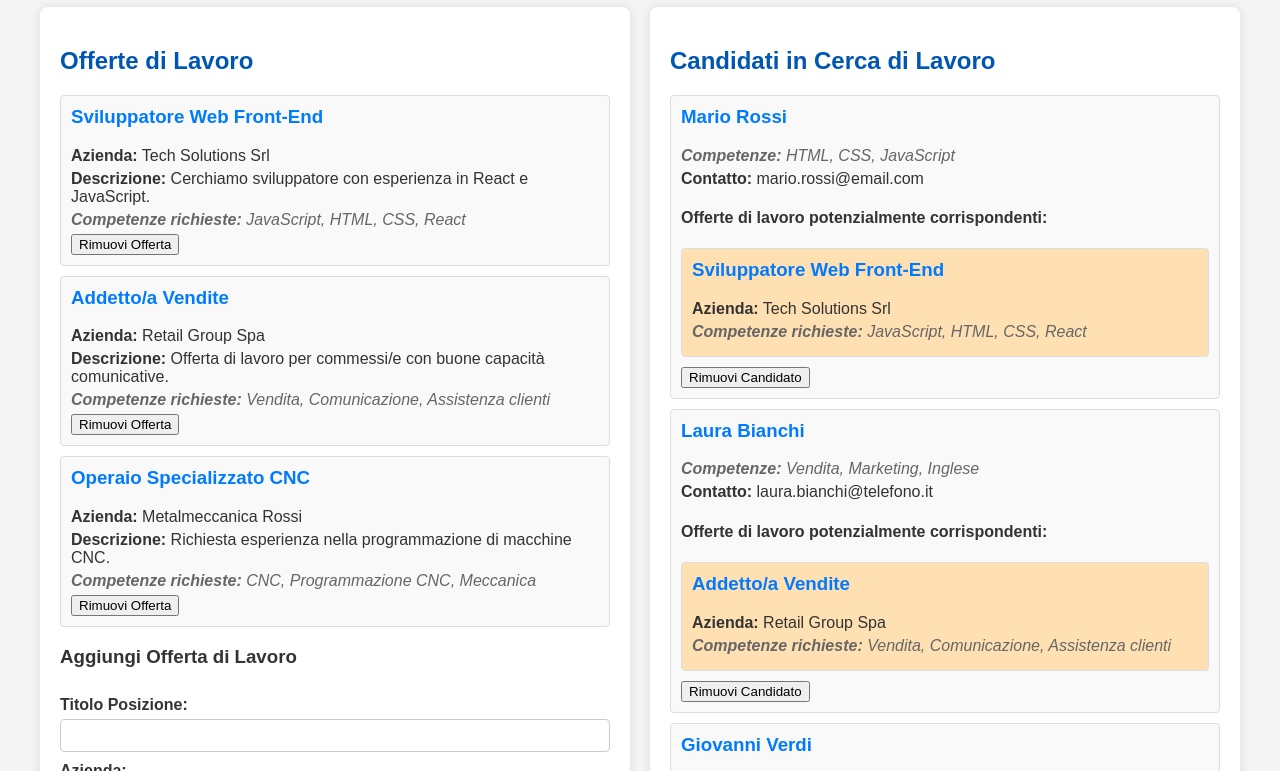
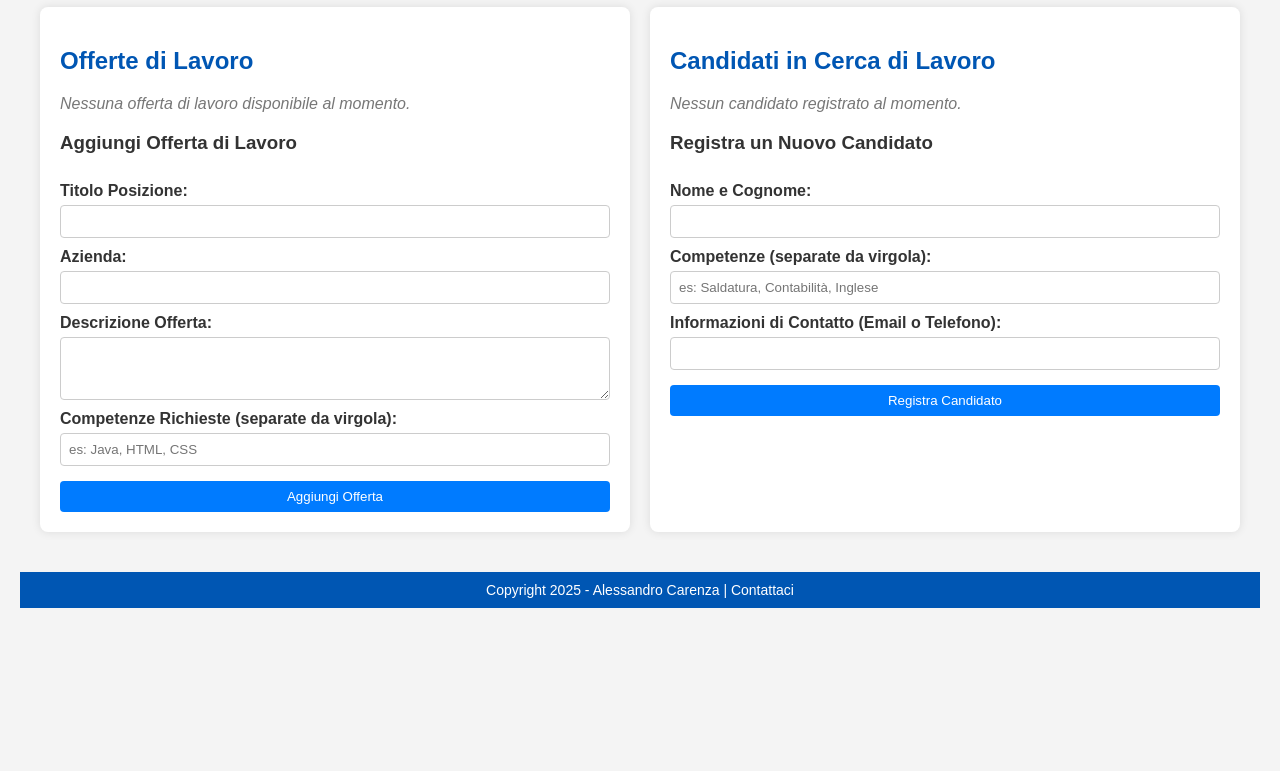
Before and after one commit to alessandrocarenza81/domandalavoro, a plain HTML site: page index.html in a window 1280 px wide. Shown: the part 73-844 px from the top of the page. After the commit the page ends 800 px from the top, so only its background shows below. Drawn offline with Linux system fonts and the light colour scheme.

Commit message:
Add files via upload

```diff
--- a/index.html
+++ b/index.html
@@ -3,7 +3,7 @@
 <head>
     <meta charset="UTF-8">
     <meta name="viewport" content="width=device-width, initial-scale=1.0">
-    <title>Piattaforma Lavoro</title>
+    <title>Piattaforma Incontro Domanda e Offerta di Lavoro - Leader Soc. Coop. Consortile</title>
     <style>
         body {
             font-family: Arial, sans-serif;
@@ -81,66 +81,80 @@
             color: #777;
             font-style: italic;
         }
+        footer {
+            text-align: center;
+            margin-top: 40px;
+            padding: 10px 0;
+            background-color: #0056b3;
+            color: white;
+            font-size: 14px;
+        }
+        footer a {
+            color: white;
+            text-decoration: none;
+        }
+        footer a:hover {
+            text-decoration: underline;
+        }
     </style>
 </head>
 <body>
-    <h1>Piattaforma Incontro Domanda e Offerta di Lavoro</h1>
-
+    <h1>Piattaforma Incontro Domanda e Offerta di Lavoro - Leader Soc. Coop. Consortile</h1>
     <div class="container">
         <div class="column">
             <h2>Offerte di Lavoro</h2>
             <div id="job-offers-list">
                 <!-- Le offerte di lavoro verranno inserite qui tramite JavaScript -->
             </div>
-
             <h3>Aggiungi Offerta di Lavoro</h3>
             <form id="add-job-offer-form">
                 <label for="job-title">Titolo Posizione:</label>
                 <input type="text" id="job-title" name="job-title" required>
-
                 <label for="company">Azienda:</label>
                 <input type="text" id="company" name="company" required>
-
                 <label for="job-description">Descrizione Offerta:</label>
                 <textarea id="job-description" name="job-description" rows="3"></textarea>
-
                 <label for="job-skills">Competenze Richieste (separate da virgola):</label>
                 <input type="text" id="job-skills" name="job-skills" placeholder="es: Java, HTML, CSS">
-
                 <button type="submit">Aggiungi Offerta</button>
             </form>
         </div>
-
         <div class="column">
             <h2>Candidati in Cerca di Lavoro</h2>
             <div id="job-seekers-list">
                 <!-- I candidati verranno inseriti qui tramite JavaScript -->
             </div>
-
             <h3>Registra un Nuovo Candidato</h3>
             <form id="add-job-seeker-form">
                 <label for="seeker-name">Nome e Cognome:</label>
                 <input type="text" id="seeker-name" name="seeker-name" required>
-
                 <label for="seeker-skills">Competenze (separate da virgola):</label>
                 <input type="text" id="seeker-skills" name="seeker-skills" placeholder="es: Saldatura, Contabilità, Inglese">
-
                 <label for="seeker-contact">Informazioni di Contatto (Email o Telefono):</label>
                 <input type="text" id="seeker-contact" name="seeker-contact">
-
                 <button type="submit">Registra Candidato</button>
             </form>
         </div>
     </div>
-
+    <footer>
+        Copyright 2025 - Alessandro Carenza |
+        <a href="mailto:alessandro.carenza@gmail.com">Contattaci</a>
+    </footer>
     <script>
         const jobOffersList = document.getElementById('job-offers-list');
         const jobSeekersList = document.getElementById('job-seekers-list');
         const addJobOfferForm = document.getElementById('add-job-offer-form');
         const addJobSeekerForm = document.getElementById('add-job-seeker-form');
 
-        let jobOffers = []; // Array per memorizzare le offerte di lavoro
-        let jobSeekers = []; // Array per memorizzare i candidati
+        // Carica i dati dal localStorage all'avvio
+        let jobOffers = JSON.parse(localStorage.getItem('jobOffers')) || [];
+        let jobSeekers = JSON.parse(localStorage.getItem('jobSeekers')) || [];
+
+        // Funzione per salvare i dati nel localStorage
+        function saveDataToLocalStorage() {
+            localStorage.setItem('jobOffers', JSON.stringify(jobOffers));
+            localStorage.setItem('jobSeekers', JSON.stringify(jobSeekers));
+        }
 
         // Funzione per visualizzare le offerte di lavoro
         function renderJobOffers() {
@@ -166,6 +180,7 @@
         // Funzione per rimuovere un'offerta di lavoro
         function removeJobOffer(index) {
             jobOffers.splice(index, 1);
+            saveDataToLocalStorage();
             renderJobOffers();
             renderJobSeekers(); // Ricalcola i match dopo la rimozione dell'offerta
         }
@@ -195,6 +210,7 @@
         // Funzione per rimuovere un candidato
         function removeJobSeeker(index) {
             jobSeekers.splice(index, 1);
+            saveDataToLocalStorage();
             renderJobSeekers();
         }
 
@@ -221,7 +237,6 @@
             }
         }
 
-
         // Funzione per controllare se ci sono competenze in comune tra candidato e offerta
         function checkSkillMatch(seekerSkills, offerSkills) {
             for (const seekerSkill of seekerSkills) {
@@ -240,11 +255,10 @@
             const description = document.getElementById('job-description').value;
             const skillsInput = document.getElementById('job-skills').value;
             const skills = skillsInput.split(',').map(skill => skill.trim());
-
             jobOffers.push({ title, company, description, skills });
+            saveDataToLocalStorage();
             renderJobOffers();
             renderJobSeekers(); // Ricalcola i match quando si aggiunge una nuova offerta
-
             // Reset del form
             addJobOfferForm.reset();
         });
@@ -256,31 +270,16 @@
             const skillsInput = document.getElementById('seeker-skills').value;
             const skills = skillsInput.split(',').map(skill => skill.trim());
             const contact = document.getElementById('seeker-contact').value;
-
             jobSeekers.push({ name, skills, contact });
+            saveDataToLocalStorage();
             renderJobSeekers();
-
             // Reset del form
             addJobSeekerForm.reset();
         });
 
-        // Dati di esempio iniziali (possono essere rimossi o modificati)
-        jobOffers = [
-            { title: 'Sviluppatore Web Front-End', company: 'Tech Solutions Srl', description: 'Cerchiamo sviluppatore con esperienza in React e JavaScript.', skills: ['JavaScript', 'HTML', 'CSS', 'React'] },
-            { title: 'Addetto/a Vendite', company: 'Retail Group Spa', description: 'Offerta di lavoro per commessi/e con buone capacità comunicative.', skills: ['Vendita', 'Comunicazione', 'Assistenza clienti'] },
-            { title: 'Operaio Specializzato CNC', company: 'Metalmeccanica Rossi', description: 'Richiesta esperienza nella programmazione di macchine CNC.', skills: ['CNC', 'Programmazione CNC', 'Meccanica'] }
-        ];
-
-        jobSeekers = [
-            { name: 'Mario Rossi', skills: ['HTML', 'CSS', 'JavaScript'], contact: 'mario.rossi@email.com' },
-            { name: 'Laura Bianchi', skills: ['Vendita', 'Marketing', 'Inglese'], contact: 'laura.bianchi@telefono.it' },
-            { name: 'Giovanni Verdi', skills: ['Saldatura', 'CNC', 'Lettura disegno tecnico'], contact: 'giovanni.verdi@mail.net' }
-        ];
-
         // Rendering iniziale delle offerte e dei candidati
         renderJobOffers();
         renderJobSeekers();
-
     </script>
 </body>
 </html>
```
